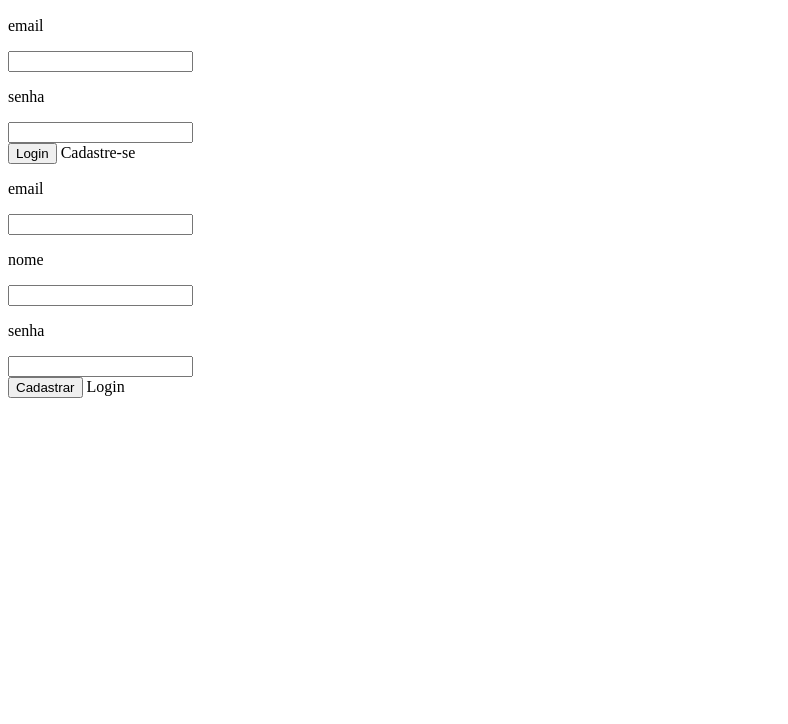
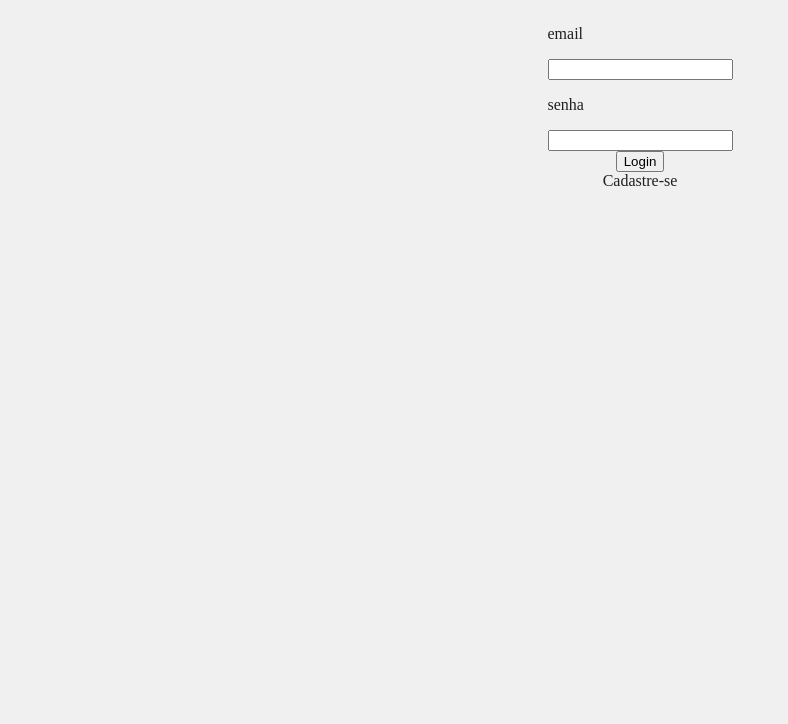
Before and after one commit to CaioAdriano1199/AtividadeSiteApp, a website: page frontend/index.html in a window 1280 px wide. Shown: the part 76-800 px from the top of the page, without its empty margins (0-788 px from the left). Drawn offline with Linux system fonts and the light colour scheme.

Commit message:
comecando css login

```diff
--- a/frontend/index.html
+++ b/frontend/index.html
@@ -5,10 +5,11 @@
     <meta charset="UTF-8">
     <meta name="viewport" content="width=device-width, initial-scale=1.0">
     <title>PasseioBNU</title>
+    <link rel="stylesheet" href="style.css">
 </head>
 
 <body>
-    <div id="telalogin">
+    <div class="telaloginS" id="telalogin">
         <img src="" alt="logo PasseioBNU">
         <h2>Login</h2>
         <form>
@@ -24,7 +25,7 @@
         <button>Login</button>
         <a>Cadastre-se</a>
     </div>
-    <div id="telacadastro">
+    <div class="telacadastroS" id="telacadastro">
         <form>
             <div>
                 <p>email</p>
@@ -42,9 +43,12 @@
         <button>Cadastrar</button>
         <a>Login</a>
     </div>
-    <div class="telaconteudo">
-
+    <div class="telaconteudoS" id="telaconteudo">
+        <header></header>
+        <div></div>
+        <navbar></navbar>
     </div>
+    <script src="script.js"></script>
 </body>
 
 </html>
--- a/frontend/style.css
+++ b/frontend/style.css
@@ -0,0 +1,28 @@
+:root{
+    --corfundo:rgb(240, 240, 240);
+    --fonte:rgb(32, 32, 32);
+}
+
+
+body{
+    background-color: var(--corfundo);
+    margin: 0px;
+    padding: 0px;
+}
+
+.telaloginS {
+    color:var(--fonte);
+    display: flex;
+    align-items: center;
+    flex-direction: column;
+    align-items: center;
+
+}
+
+.telacadastroS {
+    display: none;
+}
+
+.telaconteudoS {
+    display: none;
+}
```
